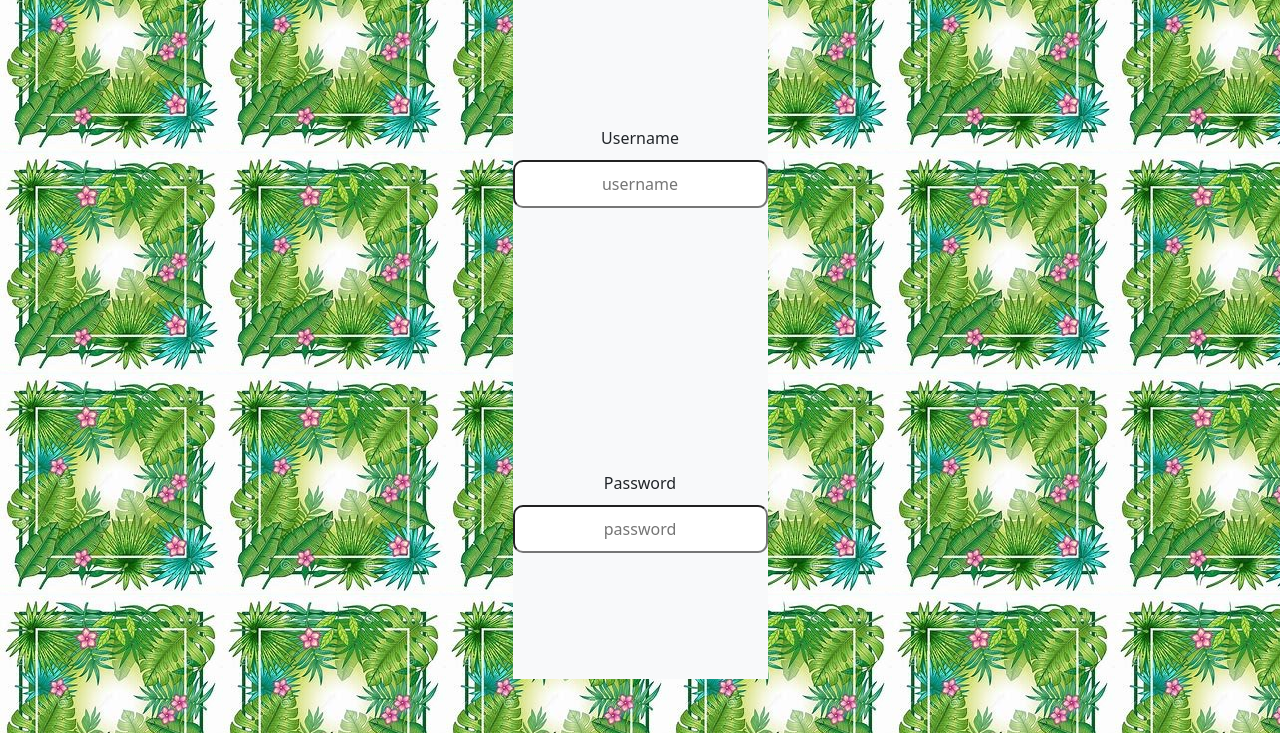
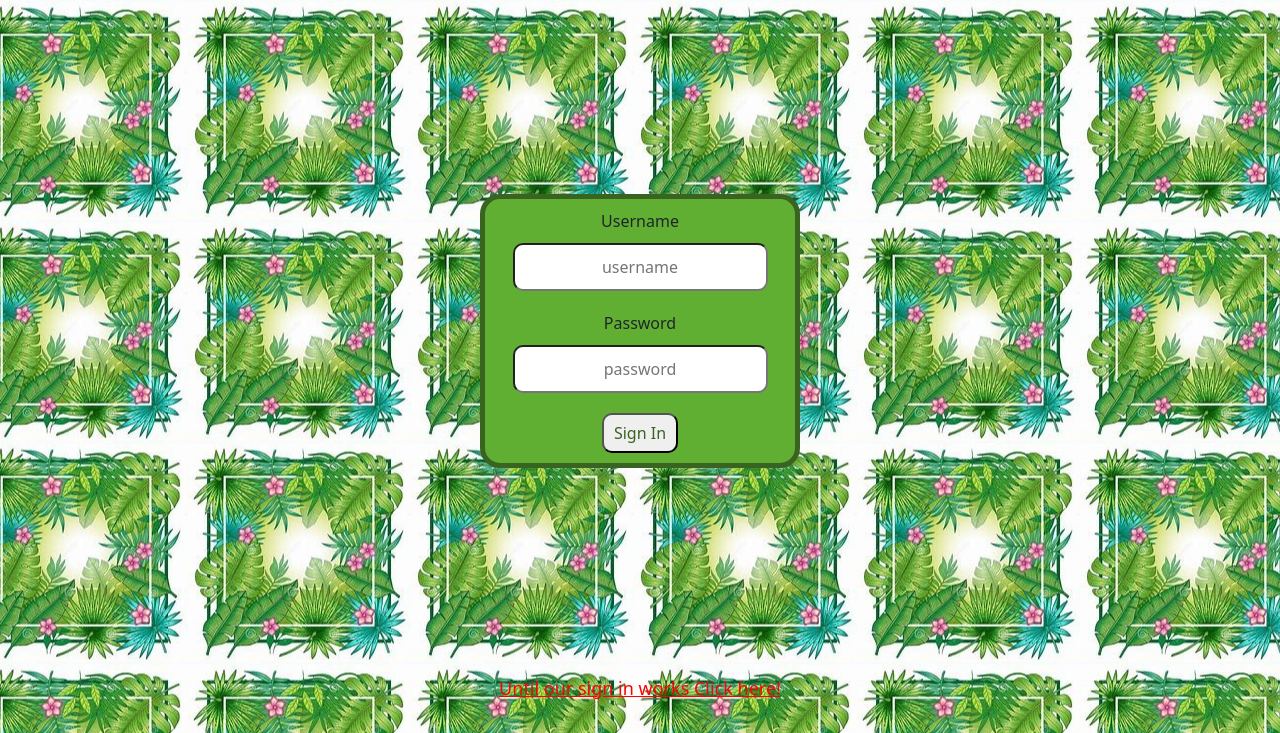
Before and after one commit to MemoryofLight/startup, a plain HTML site: page index.html in a window 1280 px wide. Shown: the part 67-800 px from the top of the page. Drawn offline with nearby package versions, Linux system fonts and the light colour scheme.

Commit message:
tentatively finished CSS for Home

```diff
--- a/index.html
+++ b/index.html
@@ -21,17 +21,24 @@
             <h1>Plantarium</h1>
         </header>
 
-        <main class="bg-dark">
-            <section class="sign-in bg-light">
+        <main>
+            <section class="sign-in">
                 <div class="username">
                     <label for="user">Username</label>
                     <input id="user" name="username" placeholder="username" type="text" />
                 </div>
                 <div class="password">
                     <label for="pass">Password</label>
-                    <input id="pass" name="password" placeholder="password" type="text" />
+                    <input id="pass" name="password" placeholder="password" type="password" />
+                </div>
+                <div id="sign-in">
+                    <input id="sign-in-button" type="submit" value="Sign In">
                 </div>
             </section>
         </main>
+
+        <footer class="temporary container-fluid">
+            <a id="temporary" href="garden.html">Until our sign in works Click here!</a>
+        </footer>
     </body>
 </html>
--- a/main.css
+++ b/main.css
@@ -1,45 +1,61 @@
 body{
     display: flex;
     flex-direction: column;
-    align-items: center;
-    justify-content: space-around;
     background-image: url(homebackground.jpg);
+    background-position: -35px;
+    height: 100vh
 }
 
-header{
+header{ /*change color*/
     background-image: linear-gradient(rgb(40, 161, 54), rgb(117, 246, 132));
     text-align: center;
     color: white;
 }
 
 main{
+    flex: 1;
     display: flex;
-    flex-direction: column;
     align-items: center;
-    flex: 1 calc(100vh - 110px);
+    justify-content: center;
 }
 
 .sign-in{
+    background-color: #60af32;
+    border-radius: 20px;
+    border: thick solid #396320;
+    min-width: 25vmax;
     display: flex;
     flex-direction: column;
     justify-content: center;
-    flex: 1
+    text-align: center;
+    transform: translateY(-30px);
 }
 
 .username{
     display: flex;
+    flex: 1;
     flex-direction: column;
     justify-content: center;
     align-items: center;
-    height: 50%;
 }
 
 .password{
     display: flex;
+    flex: 1;
     flex-direction: column;
     justify-content: center;
     align-items: center;
-    height: 50%;
+    margin: 10px;
+}
+
+#sign-in{
+    flex: 1;
+    margin: 10px;
+    line-height: 100%; /*why is the Sign in not centered?*/
+}
+
+#sign-in-button{
+    color: #396320;
 }
 
 label{
@@ -54,3 +70,15 @@ input {
 input::placeholder{
     text-align: center;
 }
+
+footer{
+    display: flex;
+    justify-content: center;
+    align-items: center;
+}
+
+#temporary{
+    color: red;
+    margin-top: -5em;
+    font-size: large;
+}
```
Also changed, not shown: README.md.
